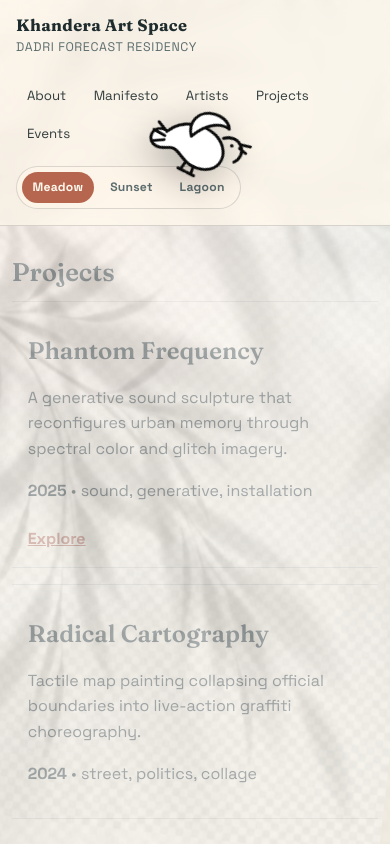
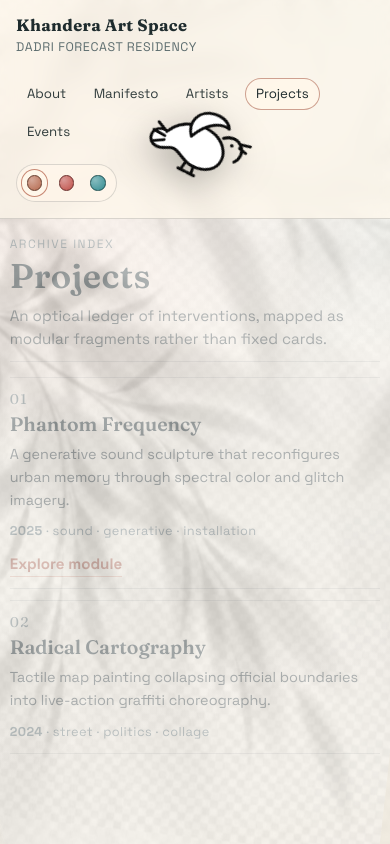
Before and after one commit to Anindyakafka/khandera_art_space_x_dadri_forecast, a SvelteKit app: page /projects in a window 390 px wide. Built offline with nearby package versions, Linux system fonts and the light colour scheme.

Commit message:
push 2nd 3rd schedules

```diff
--- a/src/app.css
+++ b/src/app.css
@@ -75,6 +75,7 @@ html[data-theme='lagoon'] {
 body {
   margin: 0;
   font-family: 'Space Grotesk', 'Avenir Next', 'Segoe UI', sans-serif;
+  font-size: clamp(15px, 0.42vw + 13.5px, 18px);
   color: var(--text);
   background:
     radial-gradient(circle at 13% 18%, color-mix(in srgb, var(--hero-a) 54%, transparent), transparent 44%),
@@ -83,6 +84,10 @@ body {
   text-rendering: optimizeLegibility;
   line-height: 1.6;
   min-height: 100vh;
+}
+
+p {
+  margin-block: 0 1rem;
 }
 
 a {
@@ -96,6 +101,7 @@ h4 {
   font-family: 'Fraunces', 'Iowan Old Style', 'Times New Roman', serif;
   font-weight: 600;
   line-height: 1.12;
+  text-wrap: balance;
 }
 
 button, input, textarea {
@@ -129,3 +135,9 @@ select:focus-visible {
 main, section {
   -webkit-font-smoothing: antialiased;
 }
+
+@media (max-width: 640px) {
+  body {
+    line-height: 1.55;
+  }
+}
--- a/src/lib/components/Hero.svelte
+++ b/src/lib/components/Hero.svelte
@@ -20,7 +20,7 @@
 
 <style>
   .hero {
-    min-height: 66vh;
+    min-height: clamp(52vh, 66vh, 74vh);
     display: grid;
     place-items: center;
     position: relative;
@@ -52,7 +52,7 @@
     position: relative;
     z-index: 1;
     max-width: 72ch;
-    padding: clamp(2rem, 5vw, 5rem) 1.2rem;
+    padding: clamp(1.7rem, 4.6vw, 4.6rem) clamp(0.9rem, 3vw, 1.3rem);
   }
 
   .eyebrow {
@@ -60,12 +60,12 @@
     letter-spacing: 0.1em;
     text-transform: uppercase;
     color: var(--muted);
-    font-size: 0.77rem;
+    font-size: clamp(0.68rem, 1.4vw, 0.8rem);
     font-weight: 700;
   }
 
   h1 {
-    font-size: clamp(2rem, 6vw, 4.2rem);
+    font-size: clamp(1.8rem, 6.3vw, 4.2rem);
     line-height: 1.05;
     margin: 0.8rem 0 1rem;
     letter-spacing: 0.02em;
@@ -78,7 +78,7 @@
   }
 
   .subtitle {
-    font-size: clamp(1rem, 1.6vw, 1.3rem);
+    font-size: clamp(0.96rem, 1.8vw, 1.22rem);
     margin: 0 0 1.5rem;
     opacity: 0.95;
     color: color-mix(in srgb, var(--text) 92%, transparent);
@@ -92,8 +92,8 @@
     font-weight: 700;
     text-transform: uppercase;
     letter-spacing: 0.1em;
-    font-size: 0.78rem;
-    padding: 0.8rem 1.4rem;
+    font-size: clamp(0.68rem, 1.8vw, 0.78rem);
+    padding: 0.72rem 1.15rem;
     border: 1px solid color-mix(in srgb, var(--accent) 24%, var(--line));
     background: transparent;
     color: color-mix(in srgb, var(--text) 90%, var(--accent));
@@ -108,11 +108,15 @@
 
   @media (max-width: 680px) {
     .hero {
-      min-height: 58vh;
+      min-height: 51vh;
     }
 
     .hero-content {
-      padding: 1.7rem 1rem 2rem;
+      padding: 1.25rem 0.92rem 1.5rem;
+    }
+
+    .subtitle {
+      margin-bottom: 1rem;
     }
   }
 
--- a/src/lib/components/ProjectCard.svelte
+++ b/src/lib/components/ProjectCard.svelte
@@ -38,7 +38,7 @@
 
   .visual {
     width: 100%;
-    min-height: 188px;
+    min-height: clamp(148px, 26vw, 188px);
     background-size: cover;
     background-position: center;
     background-repeat: no-repeat;
@@ -54,17 +54,18 @@
   }
 
   .details {
-    padding: 0.95rem 0.15rem 1.05rem;
+    padding: 0.78rem 0.15rem 0.92rem;
   }
 
   h3 {
     margin: 0 0 0.4rem;
-    font-size: 1.2rem;
+    font-size: clamp(1.02rem, 2.2vw, 1.2rem);
   }
 
   p {
     margin: 0 0 0.8rem;
     opacity: 0.9;
+    font-size: clamp(0.9rem, 1.3vw, 0.98rem);
   }
 
   .meta {
@@ -72,7 +73,7 @@
     flex-wrap: wrap;
     gap: 0.75rem;
     color: var(--muted);
-    font-size: 0.82rem;
+    font-size: clamp(0.74rem, 1.15vw, 0.82rem);
     letter-spacing: 0.01em;
   }
 
@@ -85,4 +86,14 @@
     border-bottom: 1px solid color-mix(in srgb, var(--accent) 45%, transparent);
     padding-bottom: 0.1rem;
   }
+
+  @media (max-width: 640px) {
+    .details {
+      padding: 0.64rem 0 0.8rem;
+    }
+
+    .visual {
+      min-height: 152px;
+    }
+  }
 </style>
--- a/src/routes/+layout.svelte
+++ b/src/routes/+layout.svelte
@@ -1,16 +1,32 @@
 <script lang="ts">
   // no client data used here, prerender is handled in +layout.server.ts
   import { onMount } from 'svelte';
+  import { page } from '$app/stores';
   import '../app.css';
   import BirdFollower from '$lib/components/BirdFollower.svelte';
 
   let brandLink: HTMLAnchorElement | undefined;
   const themeOptions = [
-    { id: 'meadow', label: 'Meadow' },
-    { id: 'sunset', label: 'Sunset' },
-    { id: 'lagoon', label: 'Lagoon' }
+    { id: 'meadow', label: 'Meadow', tone: '#b56a4f' },
+    { id: 'sunset', label: 'Sunset', tone: '#be4f4a' },
+    { id: 'lagoon', label: 'Lagoon', tone: '#2f8d92' }
+  ];
+  const navLinks = [
+    { href: '/about', label: 'About' },
+    { href: '/manifesto', label: 'Manifesto' },
+    { href: '/artists', label: 'Artists' },
+    { href: '/projects', label: 'Projects' },
+    { href: '/events', label: 'Events' }
   ];
   let activeTheme = themeOptions[0].id;
+
+  function isCurrentRoute(href: string, pathname: string) {
+    if (href === '/') {
+      return pathname === '/';
+    }
+
+    return pathname === href || pathname.startsWith(`${href}/`);
+  }
 
   function applyTheme(theme: string) {
     activeTheme = theme;
@@ -48,11 +64,15 @@
   </div>
   <div class="header-controls">
     <nav aria-label="Main navigation">
-      <a href="/about">About</a>
-      <a href="/manifesto">Manifesto</a>
-      <a href="/artists">Artists</a>
-      <a href="/projects">Projects</a>
-      <a href="/events">Events</a>
+      {#each navLinks as link}
+        <a
+          href={link.href}
+          class:current={isCurrentRoute(link.href, $page.url.pathname)}
+          aria-current={isCurrentRoute(link.href, $page.url.pathname) ? 'page' : undefined}
+        >
+          {link.label}
+        </a>
+      {/each}
     </nav>
     <div class="theme-picker" role="group" aria-label="Select color palette">
       {#each themeOptions as option}
@@ -61,8 +81,11 @@
           class:active={activeTheme === option.id}
           on:click={() => applyTheme(option.id)}
           aria-pressed={activeTheme === option.id}
+          aria-label={`Activate ${option.label} theme`}
+          title={option.label}
         >
-          {option.label}
+          <span class="swatch" style={`--swatch-tone: ${option.tone};`} aria-hidden="true"></span>
+          <span class="sr-only">{option.label}</span>
         </button>
       {/each}
     </div>
@@ -198,11 +221,17 @@
   nav a {
     color: color-mix(in srgb, var(--text) 92%, transparent);
     text-decoration: none;
-    font-size: 0.88rem;
+    font-size: clamp(0.82rem, 1vw, 0.9rem);
     border: 1px solid transparent;
     border-radius: 999px;
     padding: 0.35rem 0.7rem;
     background: transparent;
+  }
+
+  nav a.current {
+    border-color: color-mix(in srgb, var(--accent) 45%, var(--line));
+    background: color-mix(in srgb, var(--surface-solid) 82%, transparent);
+    color: var(--text);
   }
 
   nav a:hover {
@@ -221,15 +250,17 @@
   }
 
   .theme-picker button {
-    border: none;
+    border: 1px solid transparent;
     border-radius: 999px;
-    padding: 0.35rem 0.65rem;
-    font-size: 0.76rem;
+    padding: 0.26rem;
+    width: 1.85rem;
+    height: 1.85rem;
     font-weight: 700;
-    letter-spacing: 0.02em;
     background: transparent;
     color: var(--muted);
     cursor: pointer;
+    display: grid;
+    place-items: center;
   }
 
   .theme-picker button:hover {
@@ -238,8 +269,30 @@
   }
 
   .theme-picker button.active {
-    color: var(--text-inverse);
-    background: color-mix(in srgb, var(--accent) 82%, black 8%);
+    border-color: color-mix(in srgb, var(--accent) 65%, var(--line));
+    background: color-mix(in srgb, var(--surface-solid) 86%, transparent);
+  }
+
+  .swatch {
+    width: 0.95rem;
+    height: 0.95rem;
+    border-radius: 50%;
+    display: inline-block;
+    background:
+      radial-gradient(circle at 30% 28%, color-mix(in srgb, white 42%, var(--swatch-tone)), var(--swatch-tone));
+    border: 1px solid color-mix(in srgb, var(--swatch-tone) 55%, black);
+  }
+
+  .sr-only {
+    position: absolute;
+    width: 1px;
+    height: 1px;
+    padding: 0;
+    margin: -1px;
+    overflow: hidden;
+    clip: rect(0, 0, 0, 0);
+    white-space: nowrap;
+    border: 0;
   }
 
   .page-shell {
@@ -345,6 +398,16 @@
       padding: 0.3rem 0.62rem;
       font-size: 0.83rem;
     }
+
+    .theme-picker {
+      gap: 0.28rem;
+      padding: 0.26rem;
+    }
+
+    .theme-picker button {
+      width: 1.7rem;
+      height: 1.7rem;
+    }
   }
 
   @media (prefers-reduced-motion: reduce) {
--- a/src/routes/+page.svelte
+++ b/src/routes/+page.svelte
@@ -29,13 +29,13 @@
   .layout {
     color: var(--text);
     min-height: 100vh;
-    padding-bottom: 1.5rem;
+    padding-bottom: clamp(1.4rem, 3.8vw, 2.6rem);
   }
 
   .section {
-    max-width: min(1080px, 94vw);
-    margin: clamp(2.2rem, 5vw, 4.4rem) auto;
-    padding: 0 0.2rem;
+    max-width: min(1080px, 95vw);
+    margin: clamp(1.4rem, 5vw, 4rem) auto;
+    padding: 0 0.3rem;
   }
 
   .section + .section {
@@ -49,15 +49,15 @@
   }
 
   h2 {
-    font-size: clamp(1.4rem, 2.8vw, 2.65rem);
-    margin-bottom: 0.8rem;
+    font-size: clamp(1.25rem, 3.1vw, 2.4rem);
+    margin-bottom: 0.65rem;
   }
 
   .grid {
     display: grid;
     grid-template-columns: repeat(auto-fill, minmax(250px, 1fr));
-    gap: 1.05rem;
-    margin-top: 1.3rem;
+    gap: clamp(0.68rem, 2vw, 1.05rem);
+    margin-top: 1rem;
   }
 
   .secondary {
@@ -67,4 +67,24 @@
     border-bottom: 1px solid color-mix(in srgb, var(--accent) 45%, transparent);
     padding-bottom: 0.12rem;
   }
+
+  @media (max-width: 640px) {
+    .section {
+      margin: 1rem auto 2rem;
+    }
+
+    h2 {
+      font-size: clamp(1.2rem, 7vw, 1.7rem);
+      margin-bottom: 0.5rem;
+    }
+
+    .section p {
+      font-size: 0.95rem;
+    }
+
+    .grid {
+      grid-template-columns: 1fr;
+      gap: 0.62rem;
+    }
+  }
 </style>
--- a/src/routes/artists/+page.svelte
+++ b/src/routes/artists/+page.svelte
@@ -22,18 +22,18 @@
 <style>
   .section {
     max-width: min(1080px, 94vw);
-    margin: clamp(2rem, 4.8vw, 4rem) auto;
+    margin: clamp(1.2rem, 4.2vw, 3.6rem) auto;
   }
 
   h1 {
-    margin-bottom: 0.9rem;
-    font-size: clamp(1.6rem, 3vw, 2.5rem);
+    margin-bottom: 0.7rem;
+    font-size: clamp(1.45rem, 4.8vw, 2.5rem);
   }
 
   .grid {
     display: grid;
     grid-template-columns: repeat(auto-fit, minmax(240px, 1fr));
-    gap: 1rem;
+    gap: clamp(0.65rem, 1.8vw, 1rem);
   }
 
   .artist-card {
@@ -41,7 +41,7 @@
     border-top: 1px solid var(--line);
     border-bottom: 1px solid var(--line);
     border-radius: 0;
-    padding: 1rem;
+    padding: clamp(0.72rem, 2.2vw, 1rem);
   }
 
   .artist-card img {
@@ -55,4 +55,15 @@
     margin-top: .2rem;
     color: var(--muted);
   }
+
+  @media (max-width: 640px) {
+    .grid {
+      grid-template-columns: 1fr;
+    }
+
+    .artist-card img {
+      border-radius: 0.42rem;
+      aspect-ratio: 16 / 11;
+    }
+  }
 </style>
--- a/src/routes/events/+page.svelte
+++ b/src/routes/events/+page.svelte
@@ -22,18 +22,18 @@
 <style>
   .section {
     max-width: min(1080px, 94vw);
-    margin: clamp(2rem, 4.8vw, 4rem) auto;
+    margin: clamp(1.2rem, 4.2vw, 3.6rem) auto;
   }
 
   h1 {
-    margin-bottom: 0.9rem;
-    font-size: clamp(1.6rem, 3vw, 2.5rem);
+    margin-bottom: 0.7rem;
+    font-size: clamp(1.45rem, 4.8vw, 2.5rem);
   }
 
   .grid {
     display: grid;
     grid-template-columns: repeat(auto-fit, minmax(240px, 1fr));
-    gap: 1rem;
+    gap: clamp(0.65rem, 1.8vw, 1rem);
   }
 
   .event-card {
@@ -41,7 +41,7 @@
     border-top: 1px solid var(--line);
     border-bottom: 1px solid var(--line);
     border-radius: 0;
-    padding: 1rem;
+    padding: clamp(0.72rem, 2.2vw, 1rem);
   }
 
   .cta {
@@ -50,4 +50,14 @@
     color: color-mix(in srgb, var(--accent) 84%, var(--text));
     font-weight: 700;
   }
+
+  @media (max-width: 640px) {
+    .grid {
+      grid-template-columns: 1fr;
+    }
+
+    .event-card {
+      padding: 0.72rem 0;
+    }
+  }
 </style>
--- a/src/routes/projects/+page.svelte
+++ b/src/routes/projects/+page.svelte
@@ -1,17 +1,39 @@
 <script lang="ts">
   export let data;
+
+  function moduleClass(index: number) {
+    if (index % 6 === 0) {
+      return 'module module-wide';
+    }
+
+    if (index % 5 === 0) {
+      return 'module module-tall';
+    }
+
+    if (index % 4 === 0) {
+      return 'module module-feature';
+    }
+
+    return 'module';
+  }
 </script>
 
 <section class="section">
-  <h1>Projects</h1>
-  <div class="grid">
-    {#each data.projects as project}
-      <article class="project-card">
+  <header class="projects-head">
+    <p class="kicker">Archive Index</p>
+    <h1>Projects</h1>
+    <p class="lead">An optical ledger of interventions, mapped as modular fragments rather than fixed cards.</p>
+  </header>
+
+  <div class="grid" role="list">
+    {#each data.projects as project, index}
+      <article class={moduleClass(index)} role="listitem">
+        <p class="serial">{String(index + 1).padStart(2, '0')}</p>
         <h2>{project.title}</h2>
-        <p>{project.excerpt}</p>
-        <p><strong>{project.year}</strong> • {project.tags.join(', ')}</p>
+        <p class="excerpt">{project.excerpt}</p>
+        <p class="meta"><strong>{project.year}</strong> · {project.tags.join(' · ')}</p>
         {#if project.liveUrl}
-          <a class="cta" href={project.liveUrl} target="_blank" rel="noopener noreferrer">Explore</a>
+          <a class="cta" href={project.liveUrl} target="_blank" rel="noopener noreferrer">Explore module</a>
         {/if}
       </article>
     {/each}
@@ -20,33 +42,170 @@
 
 <style>
   .section {
-    max-width: min(1080px, 94vw);
-    margin: clamp(2rem, 4.8vw, 4rem) auto;
+    max-width: min(1180px, 95vw);
+    margin: clamp(1.2rem, 4vw, 3.8rem) auto;
+  }
+
+  .projects-head {
+    margin-bottom: clamp(1.2rem, 3vw, 2.1rem);
+    border-bottom: 1px solid var(--line);
+    padding-bottom: 0.8rem;
+  }
+
+  .kicker {
+    margin: 0 0 0.25rem;
+    font-size: 0.75rem;
+    letter-spacing: 0.13em;
+    text-transform: uppercase;
+    color: var(--muted);
   }
 
   h1 {
-    margin-bottom: 0.9rem;
-    font-size: clamp(1.6rem, 3vw, 2.5rem);
+    margin: 0 0 0.5rem;
+    font-size: clamp(1.7rem, 4.2vw, 3.4rem);
+    letter-spacing: 0.01em;
+  }
+
+  .lead {
+    margin: 0;
+    max-width: 64ch;
+    color: color-mix(in srgb, var(--text) 86%, transparent);
   }
 
   .grid {
     display: grid;
-    grid-template-columns: repeat(auto-fit, minmax(260px, 1fr));
-    gap: 1rem;
+    grid-template-columns: repeat(12, minmax(0, 1fr));
+    gap: 0.8rem;
   }
 
-  .project-card {
+  .module {
+    grid-column: span 4;
     background: transparent;
     border-top: 1px solid var(--line);
     border-bottom: 1px solid var(--line);
     border-radius: 0;
-    padding: 1rem;
+    padding: 0.8rem 0.1rem 0.95rem;
+    min-height: 12.2rem;
+    display: flex;
+    flex-direction: column;
+    justify-content: flex-start;
+  }
+
+  .module-feature {
+    grid-column: span 6;
+  }
+
+  .module-wide {
+    grid-column: span 8;
+  }
+
+  .module-tall {
+    grid-column: span 4;
+    min-height: 15rem;
+  }
+
+  .serial {
+    margin: 0 0 0.35rem;
+    font-family: 'Fraunces', 'Iowan Old Style', 'Times New Roman', serif;
+    font-size: 0.88rem;
+    color: var(--muted);
+    letter-spacing: 0.09em;
+  }
+
+  h2 {
+    margin: 0 0 0.45rem;
+    font-size: clamp(1.05rem, 1.9vw, 1.65rem);
+    line-height: 1.12;
+  }
+
+  .excerpt {
+    margin: 0 0 0.62rem;
+    font-size: 0.95rem;
+    line-height: 1.58;
+    color: color-mix(in srgb, var(--text) 89%, transparent);
+    max-width: 54ch;
+  }
+
+  .meta {
+    margin: 0;
+    font-size: 0.8rem;
+    letter-spacing: 0.03em;
+    color: var(--muted);
   }
 
   .cta {
     display: inline-block;
-    margin-top: 0.4rem;
+    margin-top: auto;
+    padding-top: 0.7rem;
     color: color-mix(in srgb, var(--accent) 84%, var(--text));
     font-weight: 700;
+    text-decoration: none;
+    border-bottom: 1px solid color-mix(in srgb, var(--accent) 45%, transparent);
+    width: fit-content;
+  }
+
+  @media (max-width: 920px) {
+    .grid {
+      grid-template-columns: repeat(6, minmax(0, 1fr));
+      gap: 0.7rem;
+    }
+
+    .module,
+    .module-feature,
+    .module-tall {
+      grid-column: span 3;
+      min-height: 12rem;
+    }
+
+    .module-wide {
+      grid-column: span 6;
+      min-height: 13rem;
+    }
+  }
+
+  @media (max-width: 640px) {
+    .section {
+      margin: 1rem auto 2.1rem;
+      width: min(96vw, 640px);
+    }
+
+    .projects-head {
+      margin-bottom: 0.9rem;
+      padding-bottom: 0.65rem;
+    }
+
+    h1 {
+      font-size: clamp(1.55rem, 8.8vw, 2.3rem);
+    }
+
+    .lead {
+      font-size: 0.95rem;
+    }
+
+    .grid {
+      grid-template-columns: 1fr;
+      gap: 0.65rem;
+    }
+
+    .module,
+    .module-feature,
+    .module-wide,
+    .module-tall {
+      grid-column: span 1;
+      min-height: 0;
+      padding: 0.72rem 0;
+    }
+
+    .serial {
+      margin-bottom: 0.2rem;
+    }
+
+    h2 {
+      font-size: clamp(1.02rem, 5vw, 1.25rem);
+    }
+
+    .excerpt {
+      font-size: 0.9rem;
+    }
   }
 </style>
```
Also changed, not shown: src/routes/about/+page.svelte (+15 -2 lines), src/routes/manifesto/+page.svelte (+18 -5 lines).
